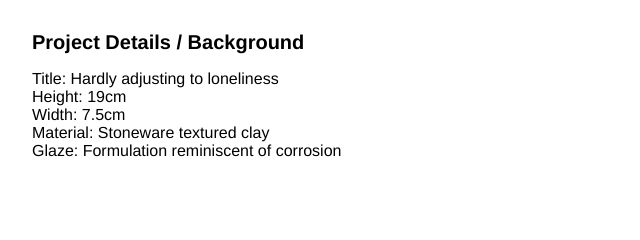
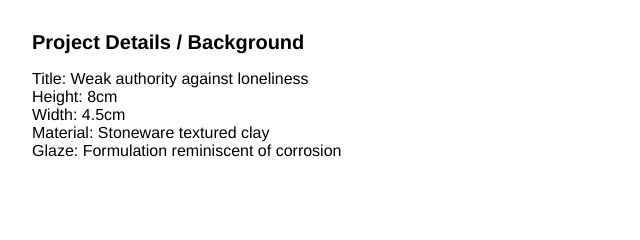
Before and after one commit to panizmoeini/panizmoeini.github.io, a plain HTML site: page project-pages/project-chakosh.html in a window 1280 px wide. Shown: the part 899-1139 px from the top of the page, 243-883 px from the left. Drawn offline with Linux system fonts and the light colour scheme.

Commit message:
Update project-chakosh.html

```diff
--- a/project-pages/project-chakosh.html
+++ b/project-pages/project-chakosh.html
@@ -84,11 +84,11 @@
         <div class="subheader-text">Project Details / Background</div>
         <div class="project-details-content">
           <div class="body-text">
-            Title: Hardly adjusting to loneliness
+            Title: Weak authority against loneliness
             <br/>
-            Height: 19cm
+            Height: 8cm
             <br/>
-            Width: 7.5cm
+            Width: 4.5cm
             <br/>
             Material: Stoneware textured clay
             <br/>
```
